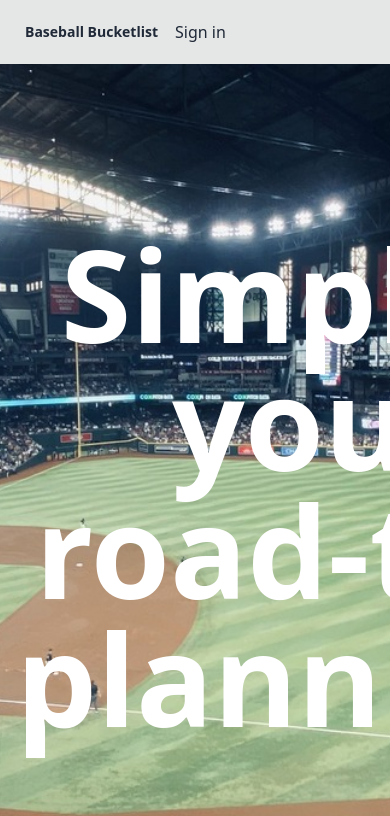
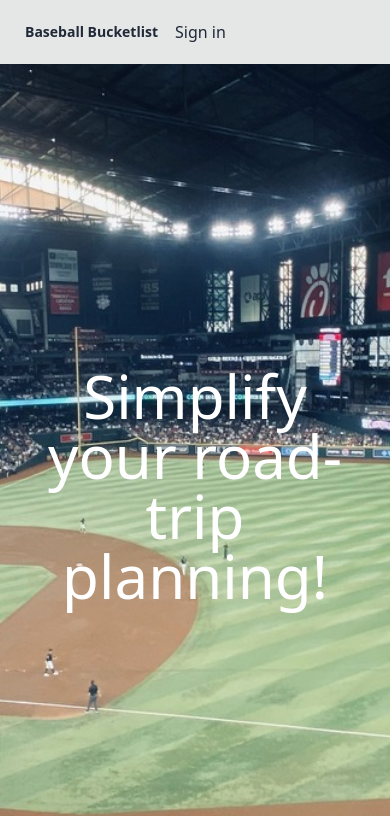
Before and after one commit to kilted2000/BaseballTrip, a React (Vite) app in the folder roadtripHelper/: page / in a window 390 px wide. Shown: the top 816 px of the page. Built offline with nearby package versions, Linux system fonts and the light colour scheme; no server answers.

Commit message:
responsive font weight change

```diff
--- a/roadtripHelper/src/components/LandingPage.jsx
+++ b/roadtripHelper/src/components/LandingPage.jsx
@@ -13,7 +13,7 @@ const LandingPage = () => {
       </div>
       <div className="hero min-h-screen" style={{backgroundImage:"url(chasefield.jpg)",}}>
        <div className="hero-content text-neutral-content text-center text-6xl text-white">
-        <h2 className="text-white text-9xl font-bold">Simplify your road-trip planning!</h2>
+        <h2 className="text-white font-medium md:text-9xl md:font-bold">Simplify your road-trip planning!</h2>
        </div>
 
     </div>
```
